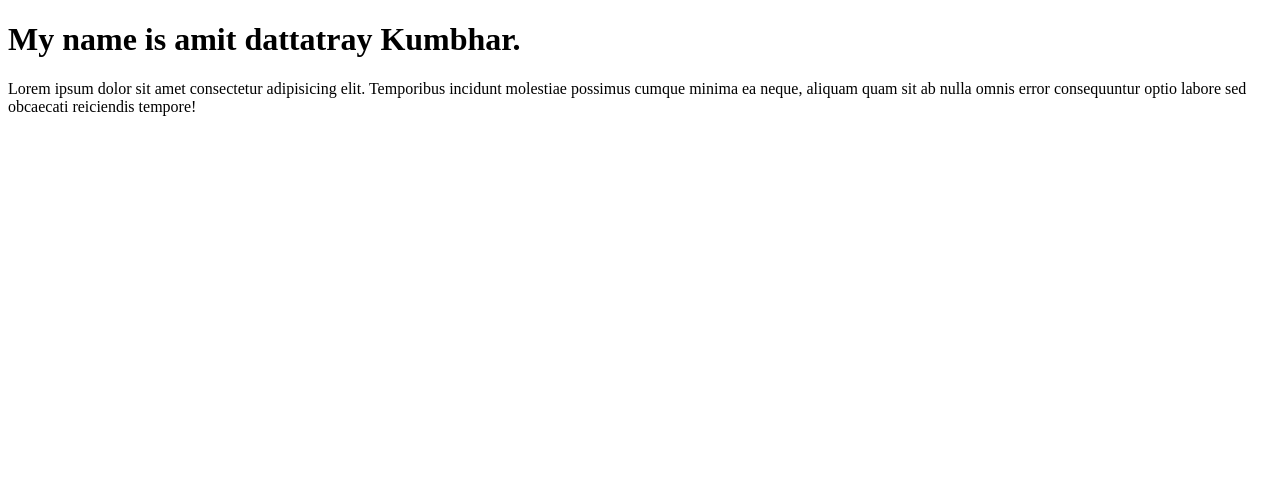
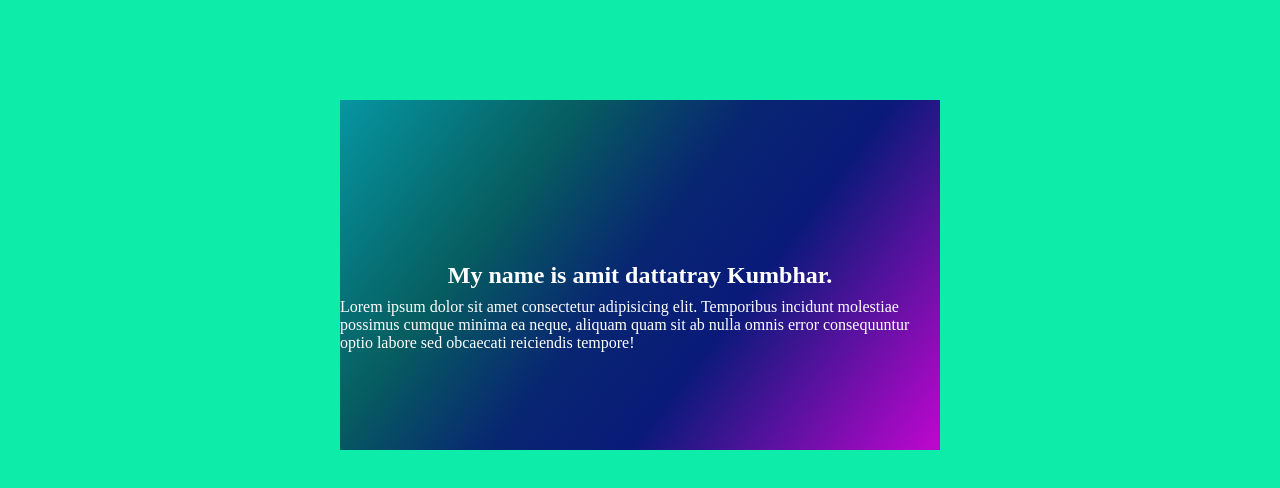
Before and after one commit to amitKumbhar05/amitKumbhar05.github.io, a plain HTML site: page index.html in a window 1280 px wide. Drawn offline with Linux system fonts and the light colour scheme.

Commit message:
24-3-23card with name

```diff
--- a/Css/style.css
+++ b/Css/style.css
@@ -0,0 +1,36 @@
+body{
+    margin: 0;
+    padding: 0;
+    background-color: rgb(14, 236, 169);
+}
+.card{
+    height: 100%;
+    width: 100%;
+    display: flex;
+    justify-content: center;
+    align-items: center;
+
+}
+.info
+{
+    position: absolute;
+    /* outline: blue solid 2px; */
+    width: 600px;
+    margin-top: 100px;
+}
+.container
+{
+
+    margin-top: 100px;
+    display: flex;
+    background: rgb(2,0,36);
+    background: linear-gradient(127deg, rgba(2,0,36,1) 0%, rgba(6,150,162,1) 0%, rgba(6,94,96,1) 28%, rgba(8,38,113,1) 48%, rgba(9,26,121,1) 64%, rgba(192,7,207,1) 100%, rgba(82,5,88,1) 100%, rgba(0,212,255,1) 100%);
+
+    height: 350px;
+    width: 600px;
+    color: rgb(255, 255, 255);
+    flex-wrap:wrap;
+    align-items: center;
+    justify-content: center;
+
+}
--- a/index.html
+++ b/index.html
@@ -1,5 +1,6 @@
 <!DOCTYPE html>
 <html lang="en">
+
 <head>
     <meta charset="UTF-8">
     <meta http-equiv="X-UA-Compatible" content="IE=edge">
@@ -7,9 +8,24 @@
     <title>Amit Kumbhar</title>
     <link rel="stylesheet" href="Css/style.css">
 </head>
+
 <body>
-    <h1>My name is amit dattatray Kumbhar.</h1>
-    <p>Lorem ipsum dolor sit amet consectetur adipisicing elit. Temporibus incidunt molestiae possimus cumque minima ea neque, aliquam quam sit ab nulla omnis error consequuntur optio labore sed obcaecati reiciendis tempore!</p>
+    <section class="card">
+        <div class="container">
+            <h1>My name is amit dattatray Kumbhar.</h1>
+            <div class="info">
+                <p>Lorem ipsum dolor sit amet consectetur adipisicing elit. Temporibus incidunt molestiae possimus cumque
+                minima
+                ea neque, aliquam quam sit ab nulla omnis error consequuntur optio labore sed obcaecati reiciendis
+                tempore!
+            </p>
+
+            </div>
+        </div>
+    </section>
+
+
 
 </body>
+
 </html>
```
